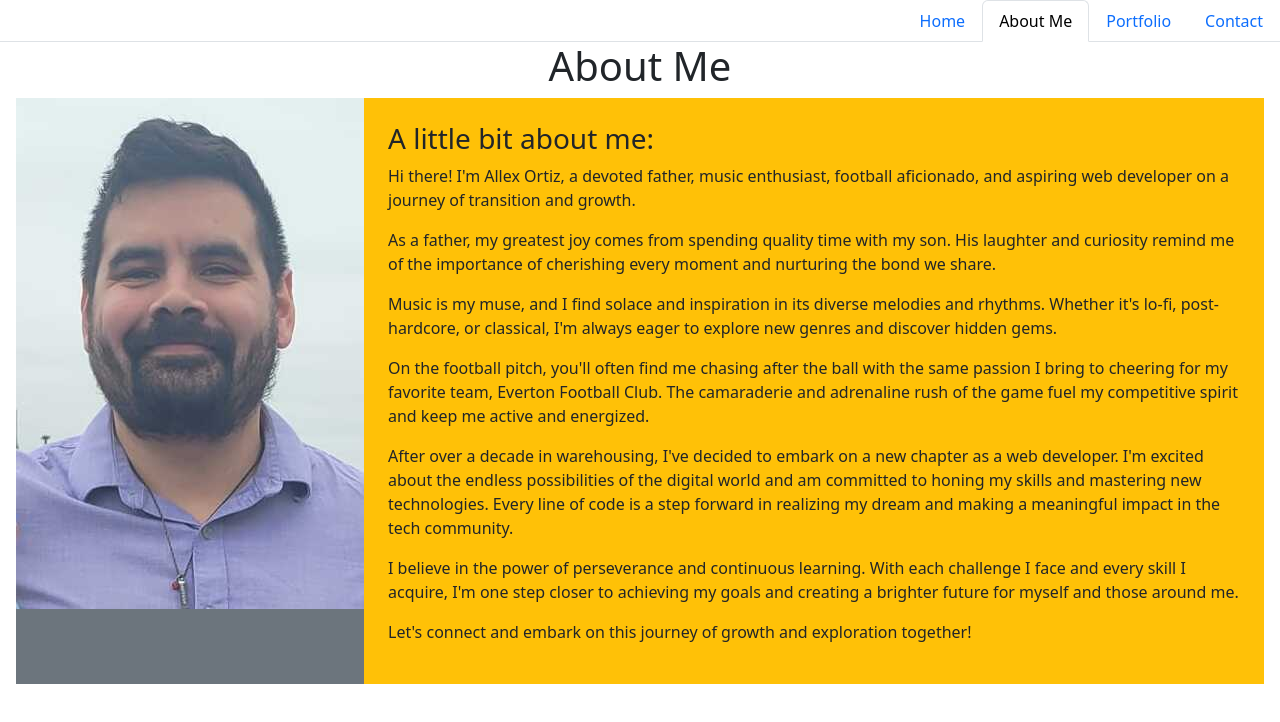
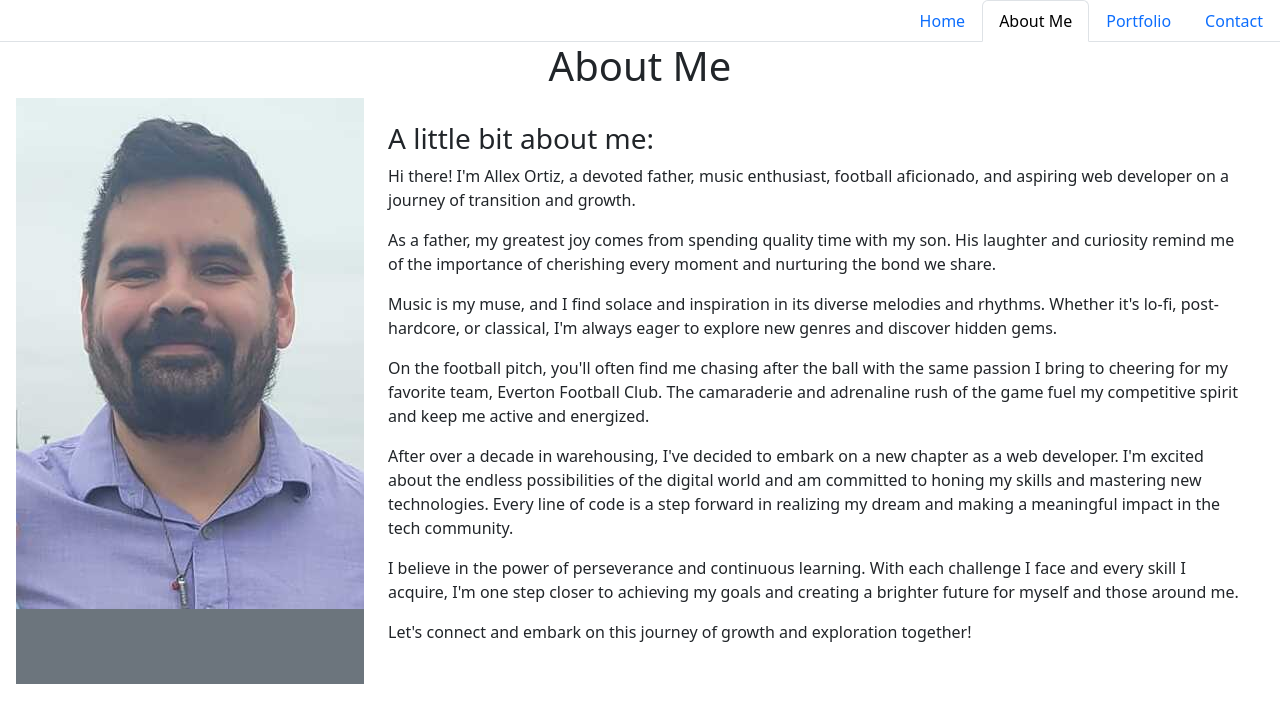
Before and after one commit to allexortiz/react-portfolio, a React (Vite) app: page /About in a window 1280 px wide. Shown: the top 722 px of the page. Built offline with nearby package versions, Linux system fonts and the light colour scheme.

Commit message:
deleted background color

```diff
--- a/src/pages/About.jsx
+++ b/src/pages/About.jsx
@@ -10,7 +10,7 @@ export default function About() {
         <div className="bg-secondary">
           <img src={profile} alt="a photo of me" className="" />
         </div>
-        <div className="bg-warning align-items-center flex-wrap p-4">
+        <div className="align-items-center flex-wrap p-4">
           <h3>A little bit about me:</h3>
           <p>
             Hi there! I'm Allex Ortiz, a devoted father, music enthusiast, football aficionado, and aspiring web developer on a journey of transition and growth.
```
